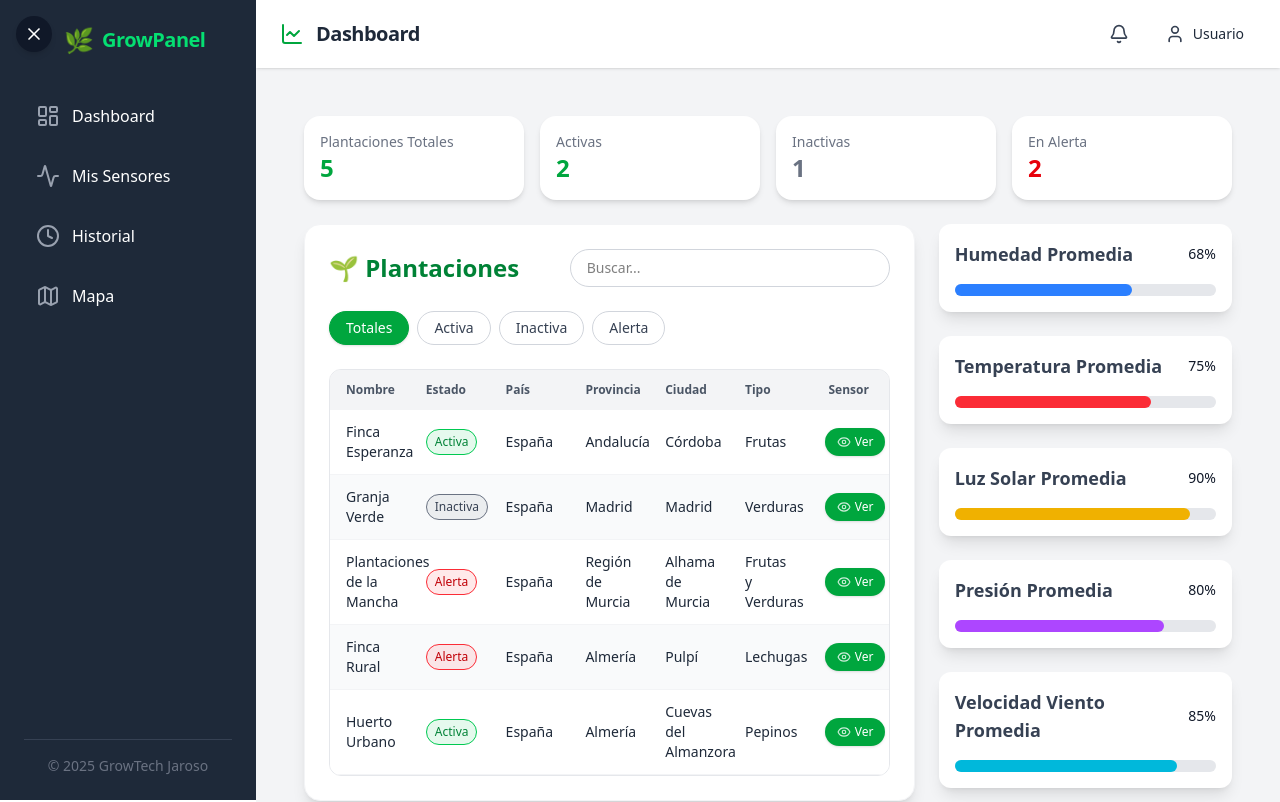
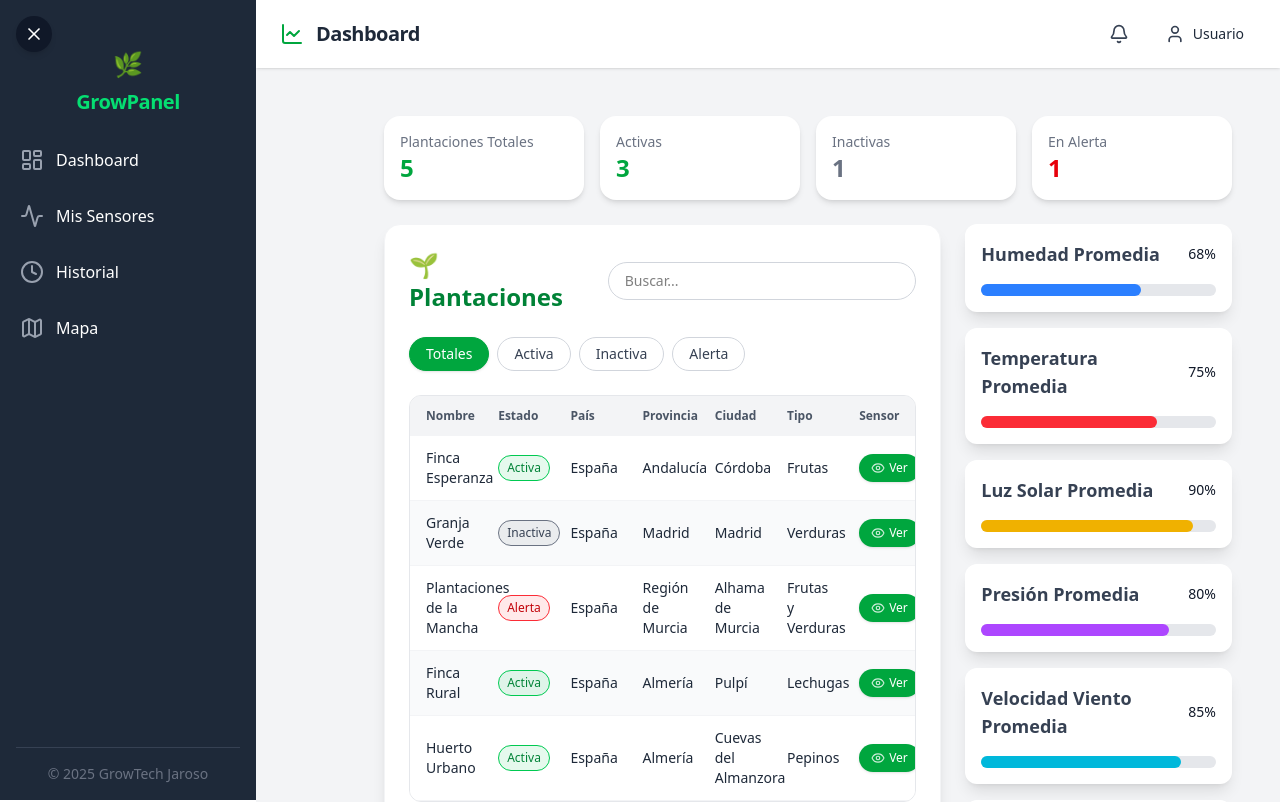
Before and after one commit to growtech-jaroso/front-sensores, a React (Vite) app: page / in a window 1280 px wide. Shown: the top 802 px of the page. Built offline with nearby package versions, Linux system fonts and the light colour scheme.

Commit message:
Sidebar Corregido

```diff
--- a/src/App.tsx
+++ b/src/App.tsx
@@ -5,7 +5,7 @@ import Dashboard from "./pages/Dashboard";
 export default function App() {
   return (
     <Layout>
-      <Dashboard/>
+      <Dashboard isSidebarOpen={false}/>
     </Layout>
   );
 }
--- a/src/components/BasicEstructure/Sidebar.tsx
+++ b/src/components/BasicEstructure/Sidebar.tsx
@@ -1,4 +1,4 @@
-import Footer from "./Footer"
+import Footer from "./Footer";
 import { sidebarLinks } from "../Links/LinksSidebar";
 import { Menu, X } from "lucide-react";
 
@@ -10,7 +10,7 @@ type SidebarProps = {
 export default function Sidebar({ isOpen, toggle }: SidebarProps) {
   return (
     <>
-      {/* Botón de toggle */}
+      {/* Botón toggle */}
       <button
         onClick={toggle}
         className="fixed top-4 left-4 z-50 bg-gray-900 text-white p-2 rounded-full shadow-md hover:bg-gray-800 transition-all"
@@ -20,39 +20,54 @@ export default function Sidebar({ isOpen, toggle }: SidebarProps) {
 
       {/* Sidebar */}
       <aside
-        className={`bg-gray-800 text-white h-screen p-6 fixed top-0 z-40 transition-all duration-300 ease-in-out ${
-          isOpen ? "w-64 left-0" : "w-0 -left-64"
-        } flex flex-col justify-between`}
+        className={`bg-gray-800 text-white h-screen fixed top-0 z-40 transition-all duration-500 ease-in-out transform
+        ${isOpen ? "w-64" : "w-20"} flex flex-col justify-between`}
       >
-        {/* Contenido del Sidebar */}
-        <div className="flex-grow">
-          {/* Encabezado del Sidebar */}
-          <div className="flex items-center gap-2 mb-10 text-green-400 ml-10">
-            <span className="text-2xl font-bold">🌿</span>
-            {isOpen && (
-              <h2 className="text-xl font-semibold tracking-tight">GrowPanel</h2>
-            )}
+        {/* Encabezado con ícono de planta y título GrowPanel */}
+        <div className="flex flex-col items-center justify-center mt-12 mb-6 px-4 space-y-2">
+          {/* Solo mostrar el título cuando el sidebar está abierto */}
+          <div
+            className={`flex items-center gap-2 transition-all duration-500 ease-in-out transform ${
+              isOpen ? "opacity-100 translate-x-0" : "opacity-0 translate-x-[-50px]"
+            }`}
+          >
+            <span className="text-2xl text-green-400">🌿</span>
           </div>
 
-          {/* Navegación */}
-          <nav className="space-y-5">
+          {/* Título GrowPanel debajo del ícono */}
+          <h2
+            className={`text-xl font-semibold text-green-400 tracking-tight transition-all duration-500 ease-in-out transform ${
+              isOpen ? "opacity-100 translate-x-0" : "opacity-0 translate-x-[-50px]"
+            }`}
+          >
+            GrowPanel
+          </h2>
+        </div>
+
+        {/* Navegación (Menú de enlaces) */}
+        <nav className="flex-1 space-y-4 px-2">
           {sidebarLinks.map((item) => (
             <a
               key={item.label}
               href={item.href}
-                className={`flex items-center gap-3 px-3 py-2 rounded-lg hover:bg-gray-700 transition-colors ${
-                  !isOpen ? "opacity-0 invisible" : "opacity-100 visible"
+              className="flex items-center gap-3 px-3 py-2 rounded-lg hover:bg-gray-700 transition-colors"
+            >
+              {/* Mostrar el ícono correspondiente */}
+              <span className="text-gray-400">{item.icon}</span>
+              {/* Solo mostrar el texto de la etiqueta cuando el sidebar está abierto */}
+              <span
+                className={`transition-all duration-500 ease-in-out transform ${
+                  isOpen ? "opacity-100 translate-x-0" : "opacity-0 translate-x-[-50px]"
                 }`}
               >
-                <span className="text-gray-400">{item.icon}</span>
-                {isOpen && <span>{item.label}</span>}
+                {item.label}
+              </span>
             </a>
           ))}
         </nav>
-        </div>
 
         {/* Footer */}
-        <div className="text-center">
+        <div className={`px-4 pb-4 text-ce text-center ${!isOpen && "hidden"}`}>
           <Footer />
         </div>
       </aside>
--- a/src/components/Links/LinksSidebar.tsx
+++ b/src/components/Links/LinksSidebar.tsx
@@ -1,9 +1,8 @@
 import { LayoutDashboard, Clock, Map, Activity } from "lucide-react";
 
-// Agregar más si lo necesitamos
 export const sidebarLinks = [
   { label: "Dashboard", icon: <LayoutDashboard />, href: "#" },
-  { label: "Mis Sensores", icon: <Activity/>, href: "#" },
+  { label: "Mis Sensores", icon: <Activity />, href: "#" },
   { label: "Historial", icon: <Clock />, href: "#" },
   { label: "Mapa", icon: <Map />, href: "#" },
 ];
--- a/src/components/Plantation/LoadingPlantations.tsx
+++ b/src/components/Plantation/LoadingPlantations.tsx
@@ -1,5 +1,6 @@
 import { useEffect, useState } from "react";
 import { Plantation } from "../../interfaces/Plantation";
+import { IndicatorStatus } from "../../types/indicatorStatus";
 
 interface SimulatorProps {
   onDataReady: (data: Plantation[]) => void;
@@ -13,7 +14,7 @@ const PlantationSimulator = ({ onDataReady }: SimulatorProps) => {
       {
         id: "1",
         name: "Finca Esperanza",
-        status: "Activa",
+        status: IndicatorStatus.ACTIVE,
         temperature: 28,
         humidity: 70,
         country: "España",
@@ -25,7 +26,7 @@ const PlantationSimulator = ({ onDataReady }: SimulatorProps) => {
       {
         id: "2",
         name: "Granja Verde",
-        status: "Inactiva",
+        status: IndicatorStatus.INACTIVE,
         temperature: 22,
         humidity: 60,
         country: "España",
@@ -37,7 +38,7 @@ const PlantationSimulator = ({ onDataReady }: SimulatorProps) => {
       {
         id: "3",
         name: "Plantaciones de la Mancha",
-        status: "Alerta",
+        status: IndicatorStatus.ALERT,
         temperature: 30,
         humidity: 80,
         country: "España",
@@ -49,7 +50,7 @@ const PlantationSimulator = ({ onDataReady }: SimulatorProps) => {
       {
         id: "4",
         name: "Finca Rural",
-        status: "Alerta",
+        status: IndicatorStatus.ACTIVE,
         temperature: 25,
         humidity: 70,
         country: "España",
@@ -60,7 +61,7 @@ const PlantationSimulator = ({ onDataReady }: SimulatorProps) => {
       {
         id: "5",
         name: "Huerto Urbano",
-        status: "Activa",
+        status: IndicatorStatus.ACTIVE,
         temperature: 30,
         humidity: 80,
         country: "España",
--- a/src/components/Plantation/PlantationTable.tsx
+++ b/src/components/Plantation/PlantationTable.tsx
@@ -118,7 +118,7 @@ const PlantationTable = ({ plantations, onVerSensor }: PlantationTableProps) =>
                   <td className="py-3 px-4 text-center">
                     <button
                       onClick={() => onVerSensor(p)}
-                      className="inline-flex items-center gap-1 text-xs px-3 py-1.5 rounded-full text-white bg-green-600 hover:bg-green-700 transition-all shadow-sm"
+                      className="inline-flex items-center cursor-pointer gap-1 text-xs px-3 py-1.5 rounded-full text-white bg-green-600 hover:bg-green-700 transition-all shadow-sm"
                     >
                       <Eye size={14} className="opacity-80" />
                       Ver
--- a/src/layout/Layout.tsx
+++ b/src/layout/Layout.tsx
@@ -11,12 +11,13 @@ export default function Layout({ children }: LayoutProps) {
 
   return (
     <div className="flex">
+      {/* Sidebar con el toggle y el efecto mejorado */}
       <Sidebar isOpen={sidebarOpen} toggle={() => setSidebarOpen(!sidebarOpen)} />
 
       <div
-        className={`flex-1 min-h-screen transition-all duration-300 ${
-          sidebarOpen ? "ml-64" : "ml-0"
-        }`}
+        className={`flex-1 min-h-screen transition-all duration-500 ease-out ${
+          sidebarOpen ? "ml-64" : "ml-20"
+        }`} // Efecto de transición
       >
         <Header />
         <main className="p-6 bg-gray-100">{children}</main>
--- a/src/pages/Dashboard.tsx
+++ b/src/pages/Dashboard.tsx
@@ -8,7 +8,11 @@ import type { Plantation } from "../interfaces/Plantation";
 import { IndicatorType } from "../types/indicatorTypes";
 import { IndicatorStatus } from "../types/indicatorStatus";
 
-const Dashboard = () => {
+type DashboardProps = {
+  isSidebarOpen: boolean;
+};
+
+const Dashboard = ({ isSidebarOpen }: DashboardProps) => {
   const [plantations, setPlantations] = useState<Plantation[]>([]);
 
   // Función para contar plantaciones por estado con tipado correcto
@@ -34,9 +38,11 @@ const Dashboard = () => {
       {!plantations.length ? (
         <LoadingPlantations onDataReady={setPlantations} />
       ) : (
-        <main className="p-6 space-y-6">
+        <main
+          className={`transition-all duration-300 ease-in-out ${isSidebarOpen ? "ml-64" : "ml-20"} p-6 space-y-6`} // Ajuste dinámico según estado del sidebar
+        >
           {/* Tarjetas resumen */}
-          <div className="grid grid-cols-1 md:grid-cols-2 xl:grid-cols-4 gap-4">
+          <div className="grid grid-cols-1 sm:grid-cols-2 lg:grid-cols-3 xl:grid-cols-4 gap-4">
             {resumenes.map((item) => (
               <SummaryCard
                 key={item.titulo}
@@ -60,7 +66,7 @@ const Dashboard = () => {
             </div>
 
             {/* Indicadores de progreso */}
-            <div className="flex flex-col gap-6">
+            <div className="flex flex-col gap-6 sm:flex-row sm:flex-wrap sm:gap-4 lg:flex-col">
               <ProgressBar label="Humedad Promedia" value={68} type={IndicatorType.HUMIDITY} />
               <ProgressBar label="Temperatura Promedia" value={75} type={IndicatorType.TEMPERATURE} />
               <ProgressBar label="Luz Solar Promedia" value={90} type={IndicatorType.LIGHT} />
```
Lines whose indentation alone changed are shown as unchanged.
